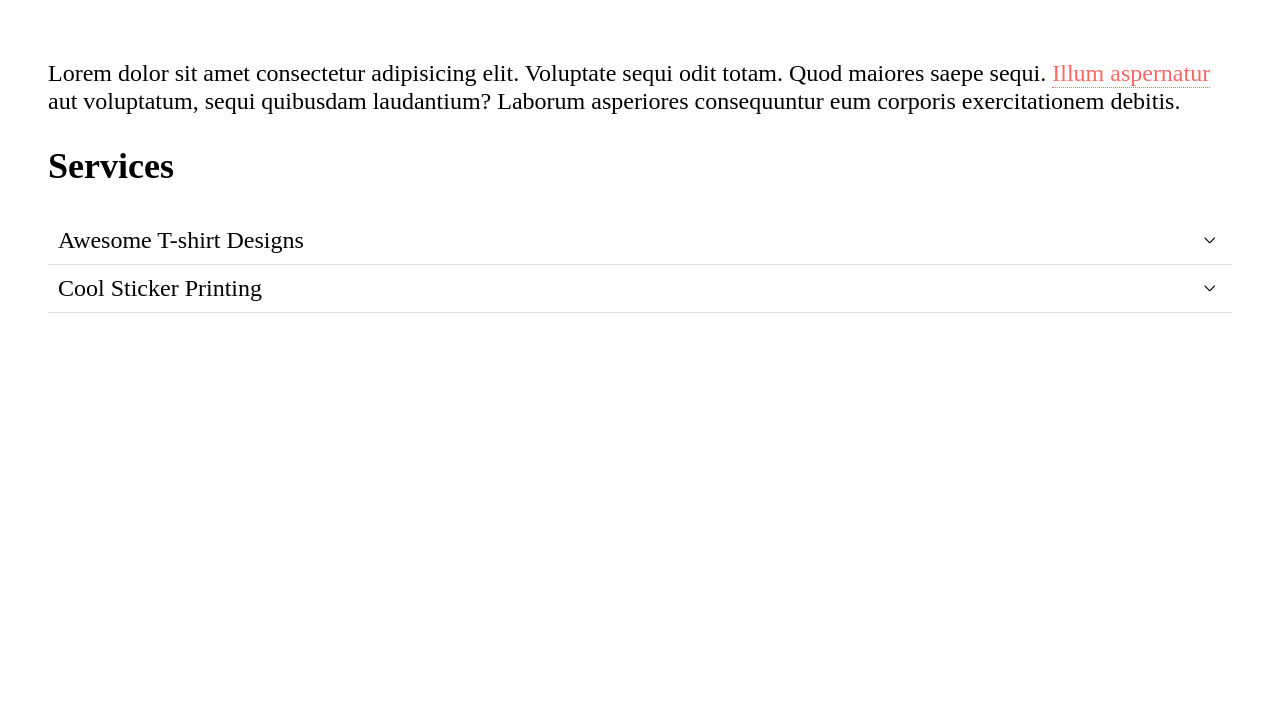
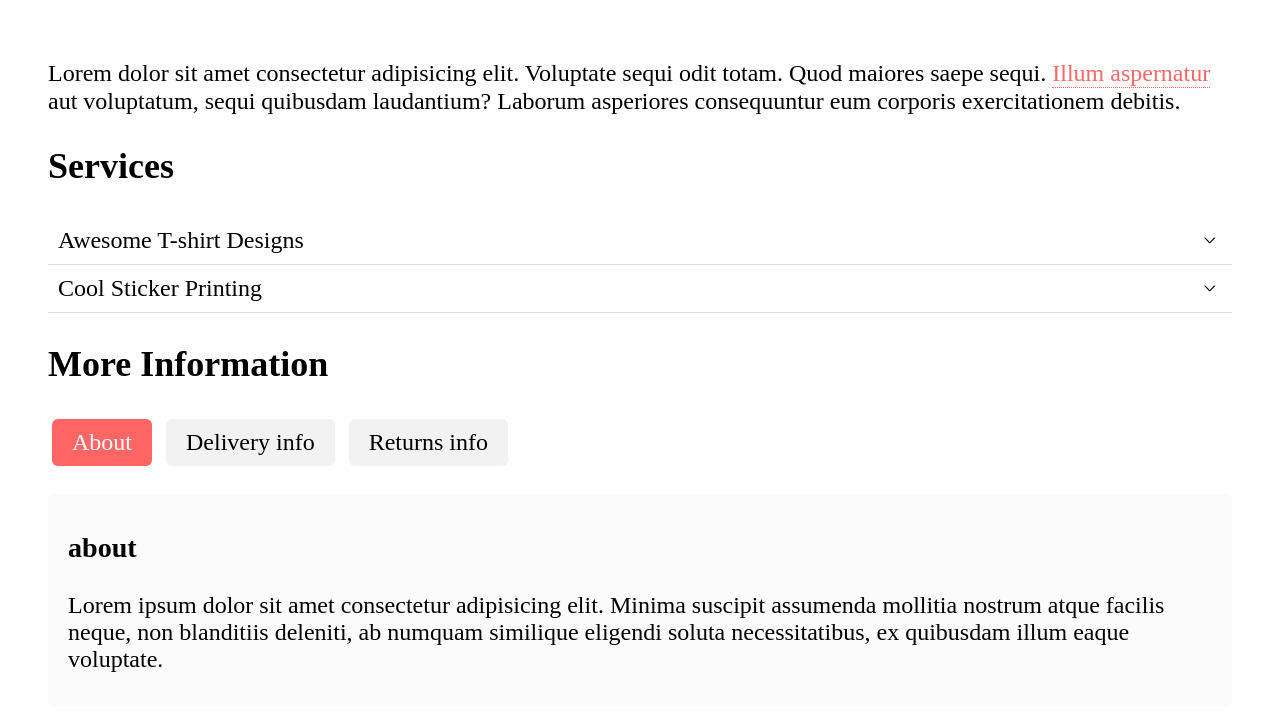
Before and after one commit to AmanGupta1703/UI-Library, a website built with webpack: page dist/index.html in a window 1280 px wide. Built offline with nearby package versions, Linux system fonts and the light colour scheme.

Commit message:
tabbed-component

```diff
--- a/src/index.js
+++ b/src/index.js
@@ -1,15 +1,21 @@
 import Dropdown from "./ninja-ui/dropdown";
 import Tooltip from "./ninja-ui/tooltip";
+import Tab from "./ninja-ui/tabs";
 
 
-// creating a tooltip
+// creating a tooltip component
 const tooltip = new Tooltip(document.querySelector(".tooltip"));
 tooltip.init();
 
+// creating dropdown component
 const dropdowns = document.querySelectorAll(".dropdown");
-
 dropdowns.forEach(dropdown => {
     const dropdownContainer = new Dropdown(dropdown);
 
     dropdownContainer.init();
 });
+
+// creating tabbed component
+const tabs = new Tab(document.querySelector('.tabs'));
+console.log(tabs);
+tabs.init();
--- /dev/null
+++ b/src/ninja-ui/styles/tabs.css
@@ -0,0 +1,30 @@
+.tabs > ul {
+	padding: 0;
+}
+
+.tabs .trigger {
+	list-style-type: none;
+	padding: 10px;
+	background: #f2f2f2;
+	margin: 4px;
+	border-radius: 6px;
+	display: inline-block;
+	padding: 10px 20px;
+	cursor: pointer;
+}
+
+.tabs .trigger.active {
+	background: #ff6565;
+	color: white;
+}
+
+.tabs .content {
+	background: #fbfbfb;
+	padding: 10px 20px;
+	border-radius: 6px;
+	display: none;
+}
+
+.tabs .content.active {
+	display: block;
+}
--- /dev/null
+++ b/src/ninja-ui/tabs.js
@@ -0,0 +1,49 @@
+import "./styles/tabs.css";
+
+class Tab {
+
+	constructor(container) {
+
+		this.container = container;
+		this.tabs = container.querySelectorAll(".trigger");
+
+	}
+
+	init() {
+
+		this.tabs.forEach((tab) => {
+			tab.addEventListener("click", (e) => {
+				this.toggleTabs(e);
+				this.toggleContent(e);
+			});
+		});
+
+	}
+
+	toggleTabs(e) {
+
+		// removing active classes from previously selected element
+		this.tabs.forEach((tab) => tab.classList.remove("active"));
+
+		// add active class to the clicked element
+		e.target.classList.add("active");
+
+	}
+
+	toggleContent(e) {
+
+		// removing active classes from previously selected element
+		this.container.querySelectorAll(".content").forEach((content) => {
+			content.classList.remove("active");
+		});
+
+		// add active class to the clicked eleme
+		const selector = e.target.getAttribute("data-target");
+		const content = this.container.querySelector(selector);
+		content.classList.add("active");
+
+	}
+
+}
+
+export default Tab;
```
Also changed, not shown: dist/index.html.
